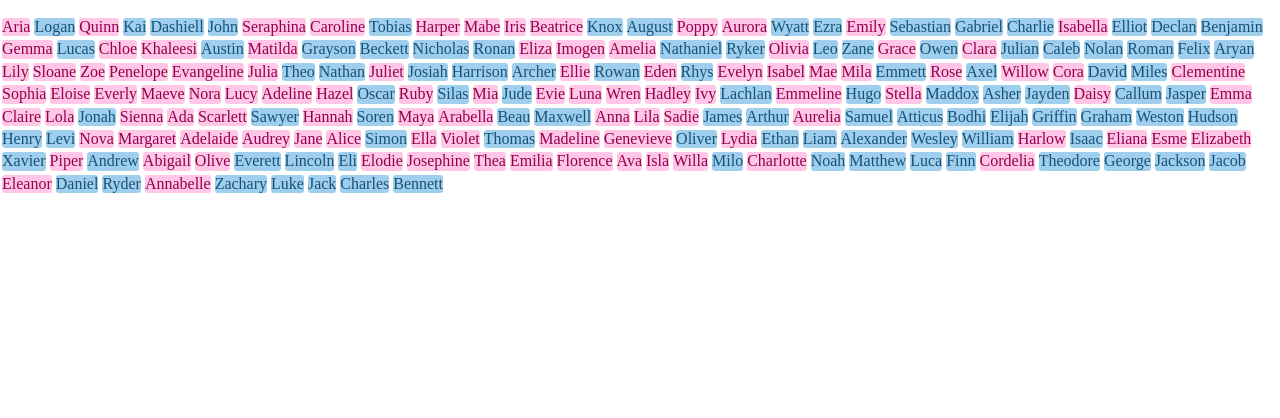
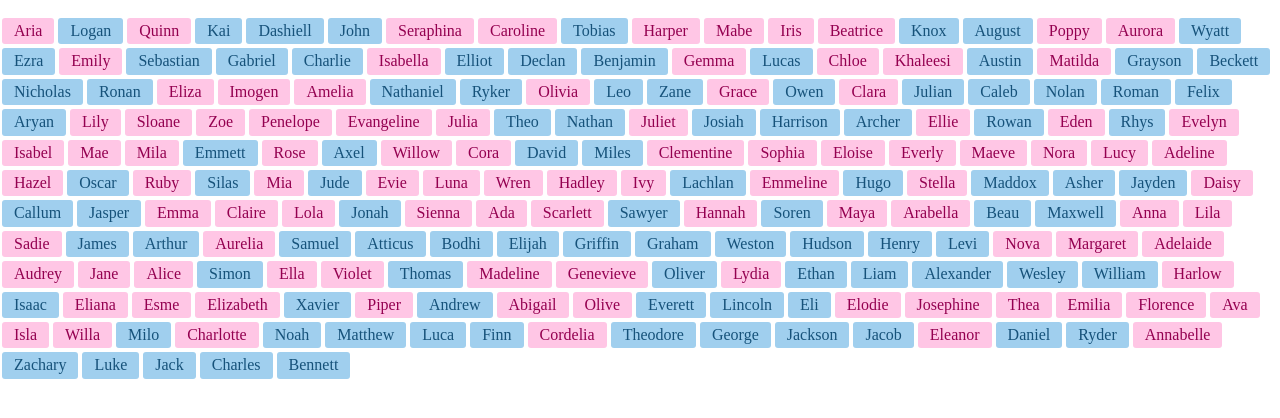
Before and after one commit to xiaozhao1111/react-baby-name, a React (Create React App) app: page / in a window 1280 px wide. Shown: the top 418 px of the page. Built offline with nearby package versions, Linux system fonts and the light colour scheme.

Commit message:
add the names into buttons

```diff
--- a/src/App.js
+++ b/src/App.js
@@ -6,7 +6,7 @@ function App({ names }) {
   return (
     <ul>
       {names.map((entry) =>
-        <li key={entry.id} className={entry.sex}>{entry.name}</li>
+        <li key={entry.id} className={entry.sex}><button>{entry.name}</button></li>
       )}
     </ul>
   );
```
